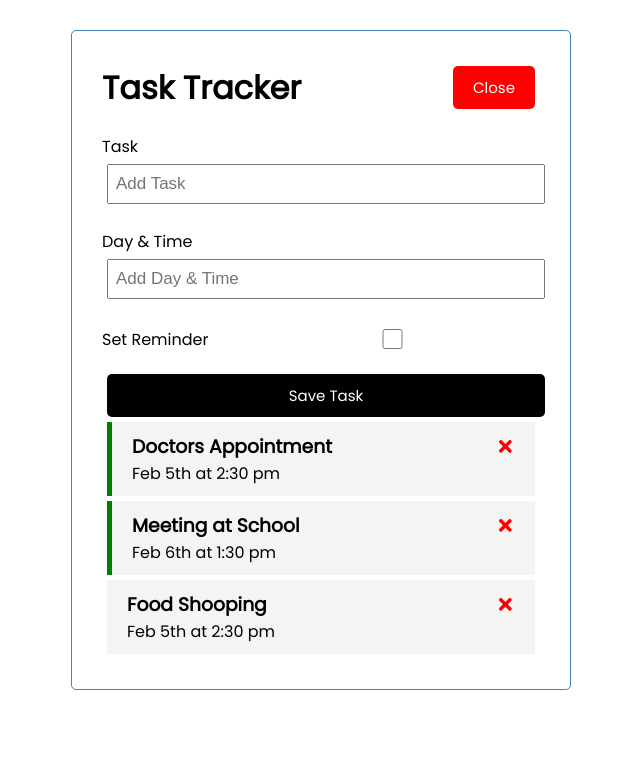
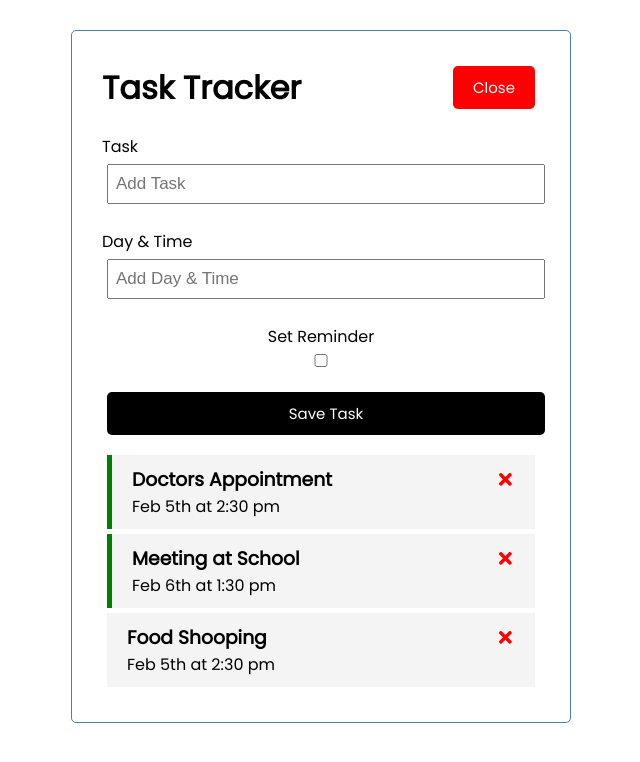
Before and after one commit to Croobat/react-task-tracker, a React (Create React App) app: page / in a window 1280 px wide. Both pictures are taken after a click on the button "Add". Shown: the top 762 px of the page, without its empty margins (319-959 px from the left). Built offline with nearby package versions, Linux system fonts and the light colour scheme.

Commit message:
style tweaking

```diff
--- a/src/components/AddTask.jsx
+++ b/src/components/AddTask.jsx
@@ -36,6 +36,7 @@ const AddTask = ({ onAdd }) => {
           type="checkbox"
           checked={reminder}
           value={reminder}
+          // style={{ height: '40px' }}
           onChange={(e) => setReminder(e.currentTarget.checked)}
         />
       </div>
--- a/src/index.css
+++ b/src/index.css
@@ -52,6 +52,7 @@ body {
 .btn-block {
   display: block;
   width: 100%;
+  margin-bottom: 20px;
 }
 
 .task {
@@ -95,6 +96,7 @@ body {
   display: flex;
   align-items: center;
   justify-content: space-between;
+  flex-direction: column;
 }
 
 .form-control-check label {
```
